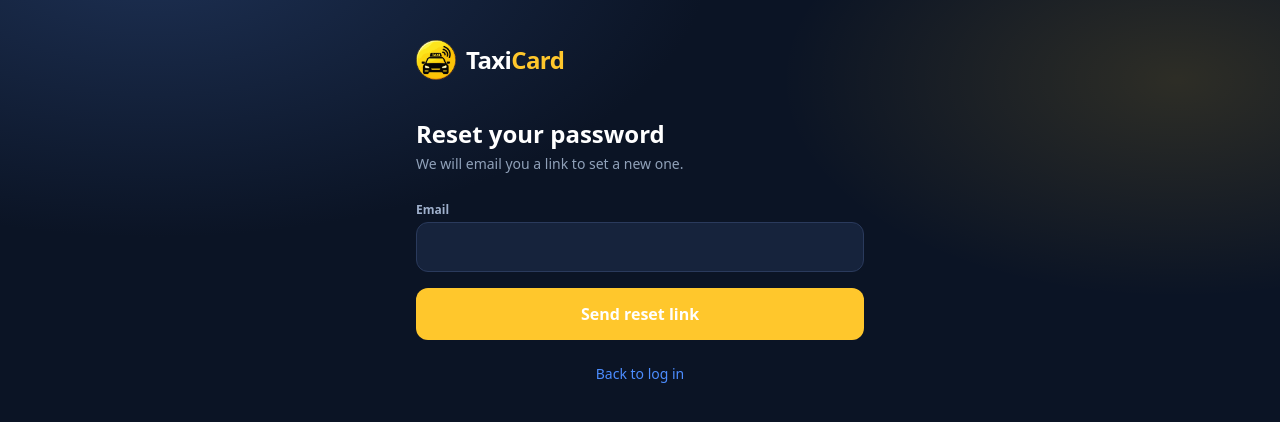
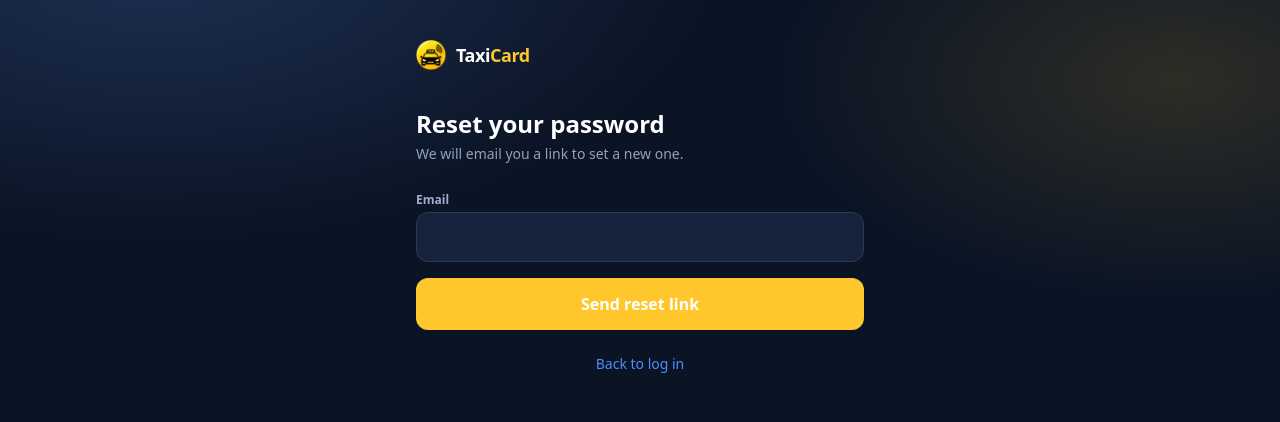
Before and after one commit to arifdub/taxicard, a Next.js app: page /reset-password in a window 1280 px wide. Shown: the top 422 px of the page. Built offline with nearby package versions, Linux system fonts and the light colour scheme.

Commit message:
Add files via upload

```diff
--- a/src/app/auth/recover/hash-handler.tsx
+++ b/src/app/auth/recover/hash-handler.tsx
@@ -61,8 +61,8 @@ export default function HashHandler() {
   return (
     <div className="mt-6 space-y-4">
       <p className="rounded-xl border border-red-400/30 bg-red-500/10 px-3 py-2.5 text-sm text-red-200">
-        That link has expired or was already used. Reset links work once,
-        and only in the browser you open them in.
+        That link has expired or was already used. Links last one hour and
+        work once.
       </p>
       <Link
         href="/reset-password"
--- a/src/app/reset-password/page.tsx
+++ b/src/app/reset-password/page.tsx
@@ -1,42 +1,84 @@
 'use client'
 
 import Link from 'next/link'
+import { useSearchParams } from 'next/navigation'
+import { Suspense, useState } from 'react'
 import Wordmark from '@/components/wordmark'
-import { useActionState } from 'react'
-import { requestReset, type FormState } from '@/app/auth/actions'
+import { createImplicitClient } from '@/lib/supabase/implicit'
 import { Field, Alert, Submit } from '@/components/ui'
 
-const initial: FormState = {}
+function ResetForm() {
+  const params = useSearchParams()
+  const expired = params.get('expired') === '1'
+  const [pending, setPending] = useState(false)
+  const [message, setMessage] = useState<string | null>(null)
+  const [error, setError] = useState<string | null>(null)
 
-export default function ResetPasswordPage() {
-  const [state, action, pending] = useActionState(requestReset, initial)
+  async function onSubmit(formData: FormData) {
+    const email = String(formData.get('email') || '').trim().toLowerCase()
+    if (!email.includes('@')) {
+      setError('Enter a valid email')
+      return
+    }
+
+    setPending(true)
+    setError(null)
+
+    // Sent from the browser so the link is not tied to one device.
+    const supabase = createImplicitClient()
+    await supabase.auth.resetPasswordForEmail(email, {
+      redirectTo: `${window.location.origin}/auth/recover`,
+    })
+
+    setPending(false)
+    setMessage(
+      'If that email has an account, a reset link is on its way. It lasts one hour.'
+    )
+  }
 
   return (
-    <main className="tc-dark-page w-full px-5 py-10">
-      <div className="tc-dark mx-auto w-full max-w-md">
-      <Link href="/" className="mb-8 inline-block">
-        <Wordmark size="md" />
-      </Link>
-
-      <h1 className="tc-left text-2xl font-semibold text-white">Reset your password</h1>
-      <p className="tc-left tc-d1 mt-1 text-sm text-slate-400">
-        We will email you a link to set a new one.
-      </p>
-
-      <form action={action} className="tc-in tc-d2 mt-7 space-y-4">
-        {state.error ? <Alert kind="error">{state.error}</Alert> : null}
-        {state.message ? <Alert kind="ok">{state.message}</Alert> : null}
+    <>
+      <form action={onSubmit} className="tc-in tc-d2 mt-7 space-y-4">
+        {expired ? (
+          <Alert kind="error">
+            That link has expired or was already used. Ask for a new one.
+          </Alert>
+        ) : null}
+        {error ? <Alert kind="error">{error}</Alert> : null}
+        {message ? <Alert kind="ok">{message}</Alert> : null}
 
         <Field label="Email" name="email" type="email" autoComplete="email" required />
         <Submit pending={pending}>Send reset link</Submit>
       </form>
 
-      <p className="mt-6 text-center text-sm">
+      <p className="mt-6 text-center text-sm text-slate-400">
         <Link href="/login" className="text-brandblue">
           Back to log in
         </Link>
       </p>
-          </div>
+    </>
+  )
+}
+
+export default function ResetPasswordPage() {
+  return (
+    <main className="tc-dark-page w-full px-5 py-10 text-white">
+      <div className="tc-dark mx-auto w-full max-w-md">
+        <Link href="/" className="mb-8 inline-block">
+          <Wordmark size="sm" />
+        </Link>
+
+        <h1 className="tc-left text-2xl font-semibold text-white">
+          Reset your password
+        </h1>
+        <p className="tc-left tc-d1 mt-1 text-sm text-slate-400">
+          We will email you a link to set a new one.
+        </p>
+
+        <Suspense fallback={null}>
+          <ResetForm />
+        </Suspense>
+      </div>
     </main>
   )
 }
--- /dev/null
+++ b/src/lib/supabase/implicit.ts
@@ -0,0 +1,20 @@
+import { createBrowserClient } from '@supabase/ssr'
+
+/**
+ * A browser client that uses the implicit flow rather than PKCE.
+ *
+ * PKCE stores a verifier in the browser that made the request, so a reset
+ * link only works in that same browser — ask on your phone, open on a
+ * laptop, and it fails. Implicit returns the session in the URL fragment
+ * instead, which works anywhere and is still never sent to a server.
+ *
+ * Used only for password-reset requests; the rest of the app stays on the
+ * default client.
+ */
+export function createImplicitClient() {
+  return createBrowserClient(
+    process.env.NEXT_PUBLIC_SUPABASE_URL!,
+    process.env.NEXT_PUBLIC_SUPABASE_ANON_KEY!,
+    { auth: { flowType: 'implicit' } }
+  )
+}
```
